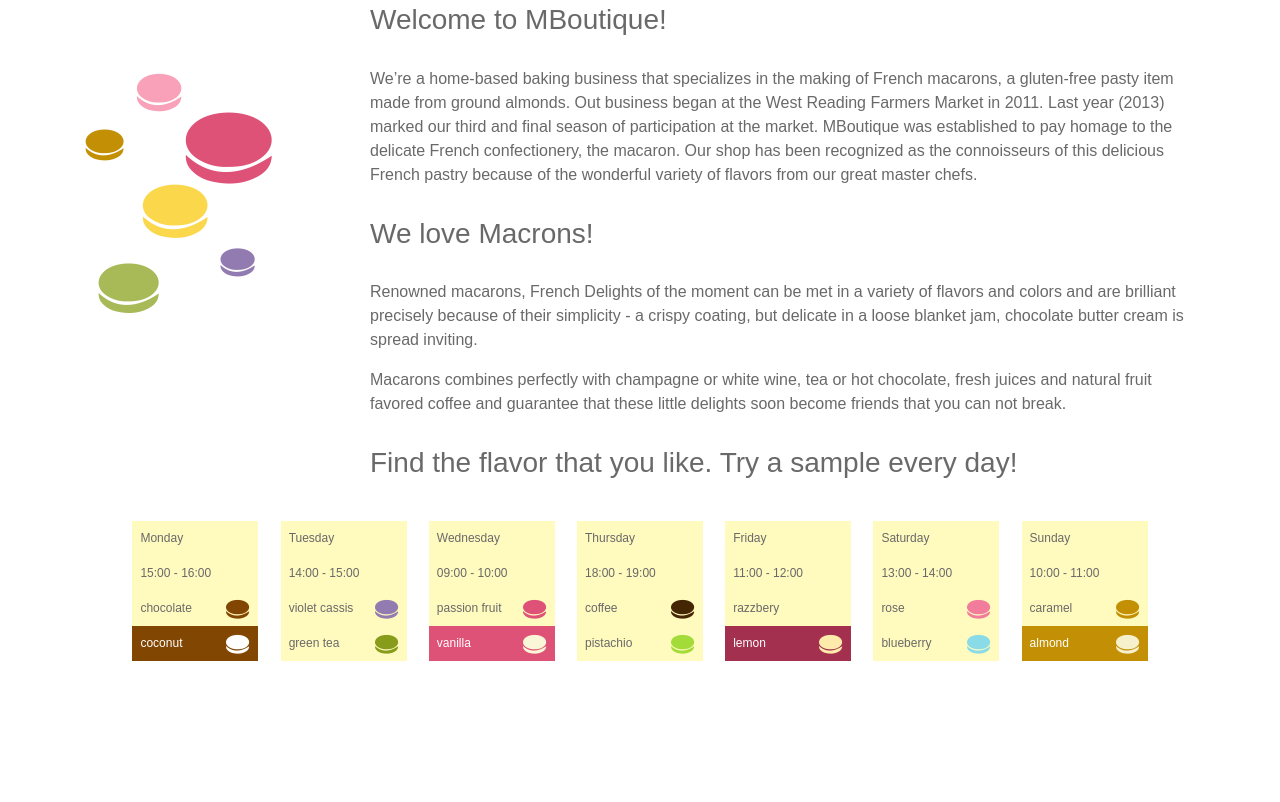
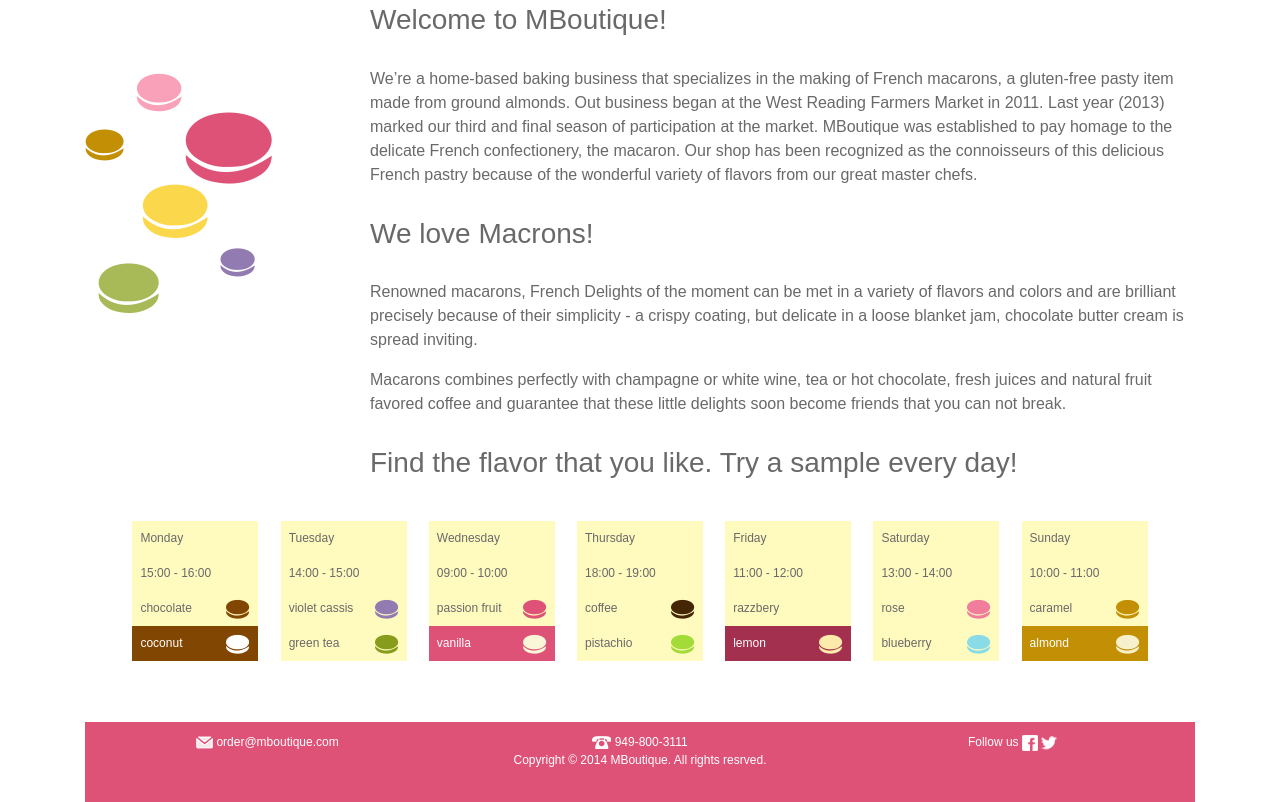
Before and after one commit to Umpoy/mboutique, a plain HTML site: page index.html in a window 1280 px wide. Shown: the part 628-1430 px from the top of the page. Before the commit the page ends 1350 px from the top, so only its background shows below. Drawn offline with nearby package versions, Linux system fonts and the light colour scheme.

Commit message:
footer section complete

```diff
--- a/assets/css/style.css
+++ b/assets/css/style.css
@@ -108,3 +108,12 @@ nav ul li > a {
 .coconut, .vanilla, .lemon, .almond {
     color: white;
 }
+
+.footer {
+    background-color: #df5277;
+    height: 80px;
+    text-align: center;
+    font-size: 12px;
+    padding: 1%;
+    color: white;
+}
--- a/index.html
+++ b/index.html
@@ -14,11 +14,12 @@
     <title>MBoutique</title>
 </head>
 
-<body></body>
+<body>
     <div class="container">
         <!-- NAVBAR -->
         <nav class="navbar navbar-expand-lg">
-        <a class="navbar-brand" href="">
+
+            <a class="navbar-brand" href="#">
                 <img src="assets/images/logo.png" alt="">
             </a>
             <button class="navbar-toggler" type="button" data-toggle="collapse" data-target="#navbarNavAltMarkup" aria-controls="navbarNavAltMarkup"
@@ -65,17 +66,19 @@
                     <p>
                         We’re a home-based baking business that specializes in the making of French macarons, a gluten-free pasty item made from
                         ground almonds. Out business began at the West Reading Farmers Market in 2011. Last year (2013) marked
-                    our third and final season of participation at the market. MBoutique was established to pay homage to
-                    the delicate French confectionery, the macaron. Our shop has been recognized as the connoisseurs of this
-                    delicious French pastry because of the wonderful variety of flavors from our great master chefs.
+                        our third and final season of participation at the market. MBoutique was established to pay homage
+                        to the delicate French confectionery, the macaron. Our shop has been recognized as the connoisseurs
+                        of this delicious French pastry because of the wonderful variety of flavors from our great master
+                        chefs.
                     </p>
                     <h3>We love Macrons!</h3>
-                <p>Renowned macarons, French Delights of the moment can be met in a variety of flavors and colors and are brilliant
-                    precisely because of their simplicity - a crispy coating, but delicate in a loose blanket jam, chocolate
-                    butter cream is spread inviting.
+                    <p>Renowned macarons, French Delights of the moment can be met in a variety of flavors and colors and are
+                        brilliant precisely because of their simplicity - a crispy coating, but delicate in a loose blanket
+                        jam, chocolate butter cream is spread inviting.
                     </p>
                     <p>Macarons combines perfectly with champagne or white wine, tea or hot chocolate, fresh juices and natural
-                    fruit favored coffee and guarantee that these little delights soon become friends that you can not break.
+                        fruit favored coffee and guarantee that these little delights soon become friends that you can not
+                        break.
                     </p>
                     <h3>Find the flavor that you like. Try a sample every day!</h3>
                 </div>
@@ -207,8 +210,26 @@
                 </div>
             </div>
         </div>
+
+        <!-- END MAIN CONTENT -->
+        <!-- FOOTER -->
+        <div class="footer">
+            <div class="row">
+                <div class="col-lg-4">
+                    <img src="assets/images/mail.png" alt=""> order@mboutique.com
                 </div>
-<!-- END MAIN CONTENT -->
+                <div class="col-lg-4">
+                    <img src="assets/images/phone.png" alt=""> 949-800-3111
+                    <p>Copyright &copy; 2014 MBoutique. All rights resrved.</p>
+                </div>
+                <div class="col-lg-4">
+                    Follow us
+                    <img src="assets/images/facebook.png" alt="">
+                    <img src="assets/images/twitter.png" alt="">
+                </div>
+            </div>
+        </div>
+        <!-- END FOOTER -->
     </div>
 
 
```
Lines whose indentation alone changed are shown as unchanged.
